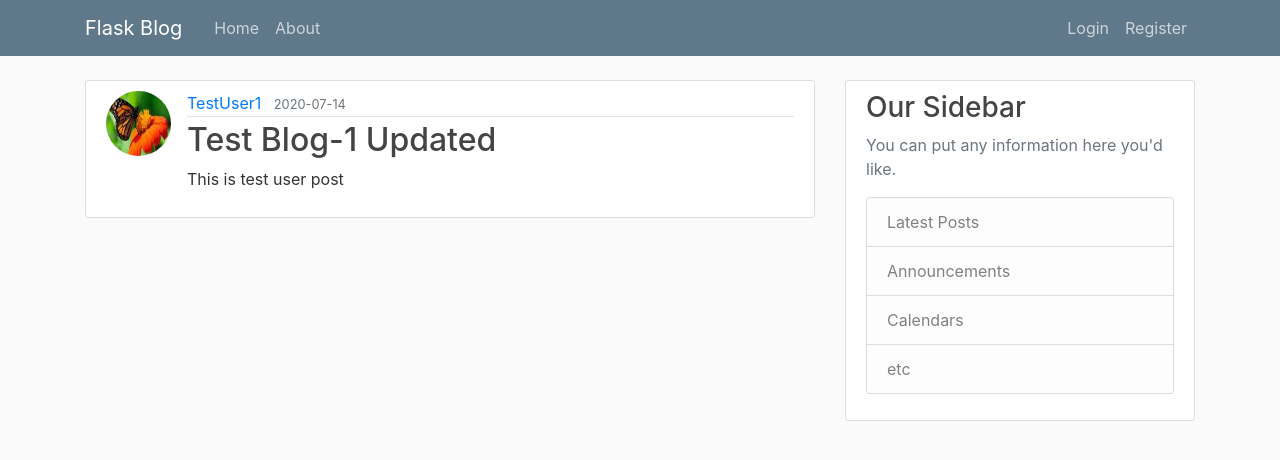
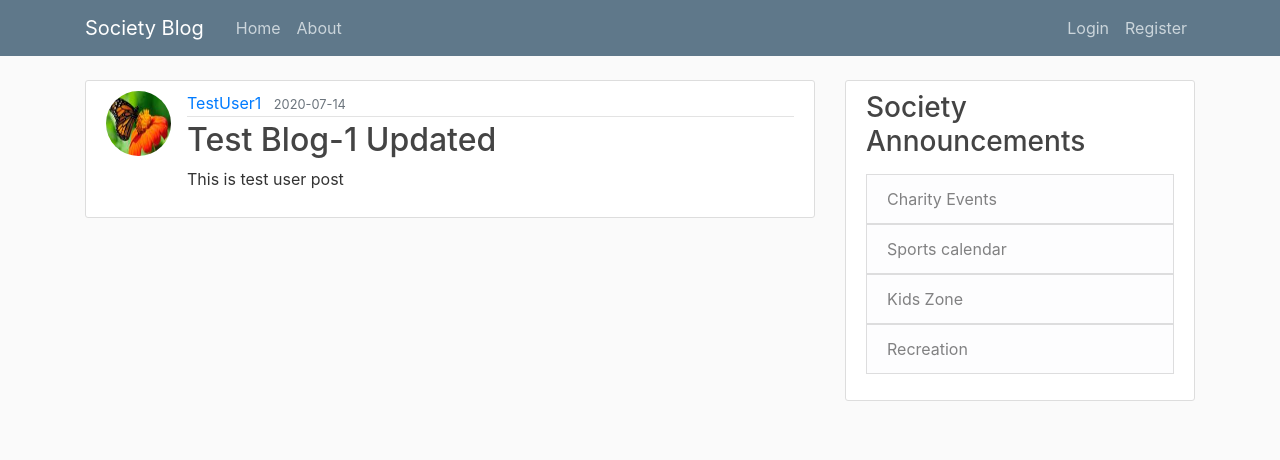
Before and after one commit to bhargav-m01/gcpdemo, a Flask app: page /post/3 in a window 1280 px wide. Shown: the top 460 px of the page. Run offline with Flask 2, Linux system fonts and the light colour scheme; data comes from the database, SQL or seed files in the repository; some libraries are stand-ins or nearby versions.

Commit message:
new Commit

```diff
--- a/blogapp/config.py
+++ b/blogapp/config.py
@@ -7,5 +7,5 @@ class Config:
     MAIL_PORT = 587
     MAIL_USE_TLS = True
     MAIL_DEBUG = True
-    MAIL_USERNAME = os.environ.get('EMAIL_USER')
-    MAIL_PASSWORD = os.environ.get('EMAIL_PASS')
+    MAIL_USERNAME = 'flaskblog.test0318@gmail.com'
+    MAIL_PASSWORD = 'Flaskblog@0318'
--- a/blogapp/templates/base.html
+++ b/blogapp/templates/base.html
@@ -27,7 +27,7 @@
   <header class="site-header">
   <nav class="navbar navbar-expand-md navbar-dark bg-steel fixed-top">
     <div class="container">
-      <a class="navbar-brand mr-4" href="/">Flask Blog</a>
+      <a class="navbar-brand mr-4" href="/">Society Blog</a>
       <button class="navbar-toggler" type="button" data-toggle="collapse" data-target="#navbarResponsive" aria-controls="navbarResponsive" aria-expanded="false" aria-label="Toggle navigation">
         <span class="navbar-toggler-icon"></span>
       </button>
@@ -40,8 +40,13 @@
         <div class="navbar-nav">
           {% if current_user.is_authenticated %}
             <a class="nav-item nav-link" href="{{url_for('posts.new_post')}}">New Post</a>
-            <a class="nav-item nav-link" href="{{url_for('users.account')}}">Account</a>
-            <a class="nav-item nav-link" href="{{url_for('users.logout')}}">Logout</a>
+            <li class="nav-item dropdown">
+              <a class="nav-link dropdown-toggle" data-toggle="dropdown" href="#" role="button" aria-haspopup="true" aria-expanded="false">{{current_user.username}}</a>
+                <div class="dropdown-menu">
+                  <a class="dropdown-item" href="{{url_for('users.account')}}">My Profile</a>
+                  <a class="dropdown-item" href="{{url_for('users.logout')}}">Logout</a>
+                </div>
+            </li>
           {% else %}
             <a class="nav-item nav-link" href="{{url_for('users.login')}}">Login</a>
             <a class="nav-item nav-link" href="{{url_for('users.register')}}">Register</a>
@@ -67,13 +72,13 @@
     </div>
     <div class="col-md-4">
       <div class="content-section">
-        <h3>Our Sidebar</h3>
-        <p class='text-muted'>You can put any information here you'd like.
+        <h3>Society Announcements</h3>
+        <p class='text-muted'>
           <ul class="list-group">
-            <li class="list-group-item list-group-item-light">Latest Posts</li>
-            <li class="list-group-item list-group-item-light">Announcements</li>
-            <li class="list-group-item list-group-item-light">Calendars</li>
-            <li class="list-group-item list-group-item-light">etc</li>
+            <a href="#"><li class="list-group-item list-group-item-light">Charity Events</li></a>
+            <a href="#"><li class="list-group-item list-group-item-light">Sports calendar</li></a>
+            <a href="#"><li class="list-group-item list-group-item-light">Kids Zone</li></a>
+            <a href="#"><li class="list-group-item list-group-item-light">Recreation</li></a>
           </ul>
         </p>
       </div>
--- a/blogapp/templates/post.html
+++ b/blogapp/templates/post.html
@@ -1,6 +1,7 @@
 {% extends "base.html" %}
 {% block content %}
         <article class="media content-section">
+        <!-- <div class="shadow-lg p-3 mb-5 bg-white rounded"> -->
           <img class="rounded-circle article-img" src="{{ url_for('static', filename='profile_pic/' + post.author.image_file) }}">
           <div class="media-body">
             <div class="article-metadata">
```
